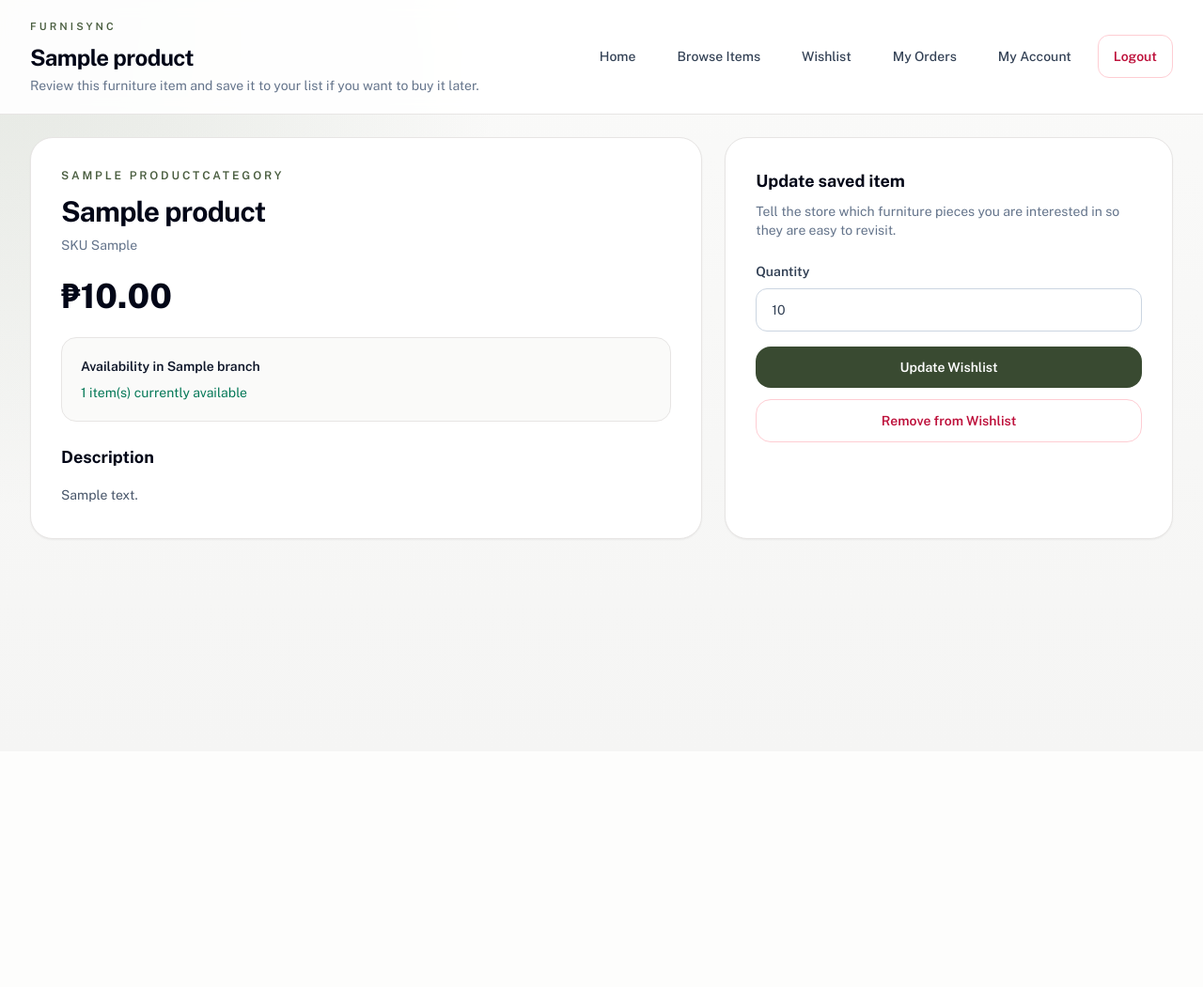
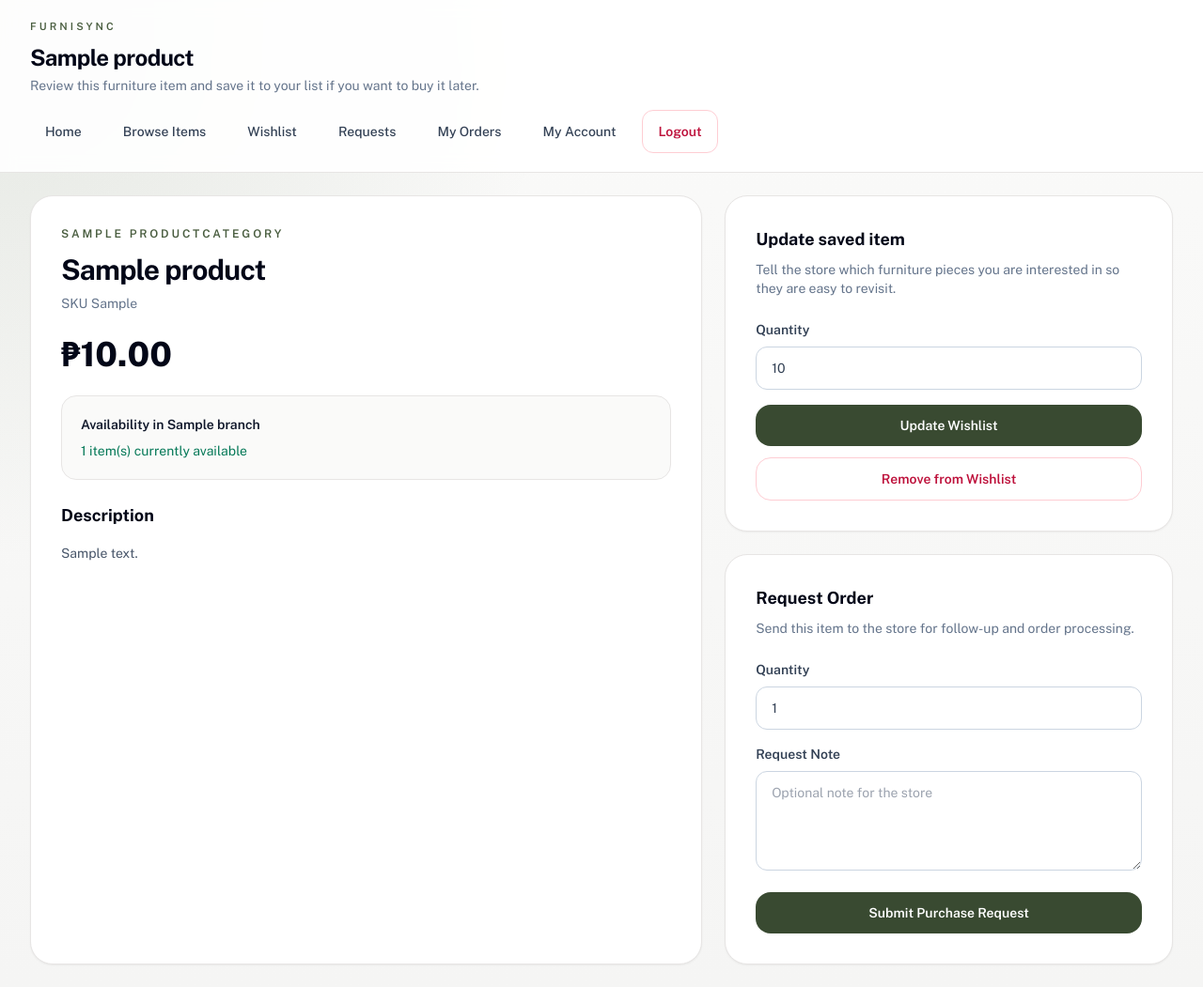
Before and after one commit to mrstorres-pixel/Furnisync, a Django app: page /customer/shop/1/ in a window 1280 px wide. Shown: the whole page at 94% size. Before the commit the page ends 575 px from the top, so only its background shows below. Run offline with Django 5.2, Linux system fonts and the light colour scheme; a user stored in the database is signed in; tables that the repository leaves empty hold one stand-in row (values such as "Sample post"); some libraries are stand-ins or nearby versions.

Commit message:
Add customer purchase request workflow

```diff
--- a/core/forms.py
+++ b/core/forms.py
@@ -13,6 +13,8 @@ from django.utils import timezone
 
 from .models import (
     Customer,
+    CustomerPurchaseRequest,
+    CustomerPurchaseRequestStatus,
     DailyReconciliation,
     Inventory,
     InventoryAdjustment,
@@ -165,6 +167,47 @@ class WishlistItemForm(forms.ModelForm):
         super().__init__(*args, **kwargs)
         apply_tailwind_classes(self)
         self.fields["quantity"].widget.attrs["min"] = "1"
+
+
+class CustomerPurchaseRequestForm(forms.ModelForm):
+    class Meta:
+        model = CustomerPurchaseRequest
+        fields = ["quantity", "note"]
+        widgets = {
+            "note": forms.Textarea(attrs={"rows": 4, "placeholder": "Optional note for the store"}),
+        }
+
+    def __init__(self, *args, **kwargs):
+        super().__init__(*args, **kwargs)
+        apply_tailwind_classes(self)
+        self.fields["quantity"].widget.attrs["min"] = "1"
+        self.fields["quantity"].label = "Quantity"
+        self.fields["note"].label = "Request Note"
+
+    def clean_quantity(self):
+        quantity = self.cleaned_data["quantity"]
+        if quantity <= 0:
+            raise forms.ValidationError("Quantity must be at least 1.")
+        return quantity
+
+
+class CustomerPurchaseRequestReviewForm(forms.ModelForm):
+    class Meta:
+        model = CustomerPurchaseRequest
+        fields = ["status", "note"]
+        widgets = {
+            "note": forms.Textarea(attrs={"rows": 4}),
+        }
+
+    def __init__(self, *args, **kwargs):
+        super().__init__(*args, **kwargs)
+        apply_tailwind_classes(self)
+        self.fields["status"].choices = [
+            (CustomerPurchaseRequestStatus.PENDING, CustomerPurchaseRequestStatus.PENDING.label),
+            (CustomerPurchaseRequestStatus.REVIEWED, CustomerPurchaseRequestStatus.REVIEWED.label),
+            (CustomerPurchaseRequestStatus.CONVERTED, CustomerPurchaseRequestStatus.CONVERTED.label),
+            (CustomerPurchaseRequestStatus.CANCELLED, CustomerPurchaseRequestStatus.CANCELLED.label),
+        ]
 
 
 class OrderItemForm(forms.ModelForm):
--- a/core/urls.py
+++ b/core/urls.py
@@ -12,6 +12,7 @@ urlpatterns = [
     path("customer/wishlist/<int:item_id>/remove/", views.customer_wishlist_remove, name="customer_wishlist_remove"),
     path("customer/account/", views.customer_account, name="customer_account"),
     path("customer/orders/", views.customer_orders, name="customer_orders"),
+    path("customer/requests/", views.customer_requests, name="customer_requests"),
     # Customers & orders
     path("customers/new/", views.create_customer, name="create_customer"),
     path("customers/", views.customer_list, name="customer_list"),
@@ -51,6 +52,8 @@ urlpatterns = [
     path("employees/", views.employee_list, name="employee_list"),
     path("employees/<int:profile_id>/", views.employee_detail, name="employee_detail"),
     path("transactions/", views.transaction_list, name="transaction_list"),
+    path("customer-purchase-requests/", views.customer_purchase_request_list, name="customer_purchase_request_list"),
+    path("customer-purchase-requests/<int:request_id>/", views.customer_purchase_request_detail, name="customer_purchase_request_detail"),
     path("audit-trail/", views.audit_log_list, name="audit_log_list"),
     path("audit-trail/<int:log_id>/", views.audit_log_detail, name="audit_log_detail"),
     path("fraud-review/", views.fraud_review_list, name="fraud_review_list"),
--- a/core/views.py
+++ b/core/views.py
@@ -19,6 +19,8 @@ from django.utils import timezone
 from .forms import (
     CustomerPaymentConfirmationForm,
     CustomerForm,
+    CustomerPurchaseRequestForm,
+    CustomerPurchaseRequestReviewForm,
     CustomerSignupForm,
     DailyReconciliationForm,
     InventoryAdjustmentForm,
@@ -37,6 +39,8 @@ from .models import (
     AuditLog,
     Branch,
     Customer,
+    CustomerPurchaseRequest,
+    CustomerPurchaseRequestStatus,
     DailyReconciliation,
     Inventory,
     InventoryAdjustment,
@@ -451,6 +455,9 @@ def customer_dashboard(request: HttpRequest) -> HttpResponse:
     wishlist_items = list(
         customer.wishlist_items.select_related("product", "product__category").order_by("-created_at")[:6]
     )
+    purchase_requests = list(
+        customer.purchase_requests.select_related("product", "branch").order_by("-created_at")[:5]
+    )
     payments = list(
         Payment.objects.filter(order__customer=customer)
         .select_related("payment_receipt", "collector", "order")
@@ -464,10 +471,12 @@ def customer_dashboard(request: HttpRequest) -> HttpResponse:
             "customer": customer,
             "orders": orders[:5],
             "wishlist_items": wishlist_items,
+            "purchase_requests": purchase_requests,
             "recent_payments": payments,
             "dashboard_summary": {
                 "order_count": len(orders),
                 "wishlist_count": customer.wishlist_items.count(),
+                "request_count": customer.purchase_requests.count(),
                 "outstanding_total": outstanding_total,
                 "paid_orders": sum((1 for order in orders if order.remaining_balance <= Decimal("0.00")), 0),
             },
@@ -554,16 +563,28 @@ def customer_product_detail(request: HttpRequest, product_id: int) -> HttpRespon
     inventory = product.inventories_cache[0] if getattr(product, "inventories_cache", None) else None
     wishlist_item = customer.wishlist_items.filter(product=product).first() if customer is not None else None
     form = WishlistItemForm(request.POST or None, instance=wishlist_item)
+    request_form = CustomerPurchaseRequestForm(request.POST or None, prefix="request")
     if request.method == "POST" and customer is None:
         messages.info(request, "Create a customer account first so you can save items and continue with your order request.")
         return redirect(f"{reverse('customer_signup')}?next={reverse('customer_product_detail', args=[product.id])}")
-    if request.method == "POST" and form.is_valid():
+    action = request.POST.get("action")
+    if request.method == "POST" and action == "wishlist" and form.is_valid():
         item = form.save(commit=False)
         item.customer = customer
         item.product = product
         item.save()
         messages.success(request, f"{product.name} was added to your saved items.")
         return redirect("customer_product_detail", product_id=product.id)
+    if request.method == "POST" and action == "purchase_request" and request_form.is_valid():
+        CustomerPurchaseRequest.objects.create(
+            customer=customer,
+            branch=branch,
+            product=product,
+            quantity=request_form.cleaned_data["quantity"],
+            note=request_form.cleaned_data["note"],
+        )
+        messages.success(request, f"Your request for {product.name} was sent to the store for review.")
+        return redirect("customer_requests")
 
     return render(
         request,
@@ -575,6 +596,7 @@ def customer_product_detail(request: HttpRequest, product_id: int) -> HttpRespon
             "inventory": inventory,
             "wishlist_item": wishlist_item,
             "wishlist_form": form,
+            "request_form": request_form,
             "is_public_browse": customer is None,
         },
     )
@@ -617,6 +639,70 @@ def customer_orders(request: HttpRequest) -> HttpResponse:
         customer.orders.prefetch_related("items__product", "payments").order_by("-created_at")
     )
     return render(request, "core/customer_orders.html", {"customer": customer, "orders": orders})
+
+
+@customer_required
+def customer_requests(request: HttpRequest) -> HttpResponse:
+    customer = _get_customer_account(request.user)
+    assert customer is not None
+    requests = list(
+        customer.purchase_requests.select_related("product", "branch", "reviewed_by").order_by("-created_at")
+    )
+    return render(request, "core/customer_requests.html", {"customer": customer, "requests": requests})
+
+
+@role_required(UserRole.SECRETARY, UserRole.MANAGER, UserRole.OWNER)
+def customer_purchase_request_list(request: HttpRequest) -> HttpResponse:
+    active_branch = _get_active_branch(request.user)
+    status_filter = request.GET.get("status", "").strip()
+    requests = CustomerPurchaseRequest.objects.select_related("customer", "product", "branch", "reviewed_by").order_by("-created_at")
+    if active_branch is not None:
+        requests = requests.filter(branch=active_branch)
+    if status_filter:
+        requests = requests.filter(status=status_filter)
+    requests = list(requests)
+    return render(
+        request,
+        "core/customer_purchase_request_list.html",
+        {
+            "requests": requests,
+            "filters": {"status": status_filter},
+            "status_choices": CustomerPurchaseRequestStatus.choices,
+            "request_summary": {
+                "count": len(requests),
+                "pending": sum((1 for item in requests if item.status == CustomerPurchaseRequestStatus.PENDING), 0),
+                "reviewed": sum((1 for item in requests if item.status == CustomerPurchaseRequestStatus.REVIEWED), 0),
+                "converted": sum((1 for item in requests if item.status == CustomerPurchaseRequestStatus.CONVERTED), 0),
+            },
+        },
+    )
+
+
+@role_required(UserRole.SECRETARY, UserRole.MANAGER, UserRole.OWNER)
+def customer_purchase_request_detail(request: HttpRequest, request_id: int) -> HttpResponse:
+    active_branch = _get_active_branch(request.user)
+    request_qs = CustomerPurchaseRequest.objects.select_related("customer", "product", "branch", "reviewed_by")
+    if active_branch is not None:
+        request_qs = request_qs.filter(branch=active_branch)
+    purchase_request = get_object_or_404(request_qs, pk=request_id)
+
+    if request.method == "POST":
+        form = CustomerPurchaseRequestReviewForm(request.POST, instance=purchase_request)
+        if form.is_valid():
+            item = form.save(commit=False)
+            item.reviewed_by = request.user
+            item.reviewed_at = timezone.now()
+            item.save()
+            messages.success(request, "Purchase request updated.")
+            return redirect("customer_purchase_request_detail", request_id=item.id)
+    else:
+        form = CustomerPurchaseRequestReviewForm(instance=purchase_request)
+
+    return render(
+        request,
+        "core/customer_purchase_request_detail.html",
+        {"purchase_request": purchase_request, "form": form},
+    )
 
 
 @login_required
--- a/templates/base.html
+++ b/templates/base.html
@@ -133,6 +133,7 @@
                         <a href="{% url 'customer_list' %}" class="block rounded-xl px-4 py-3 text-slate-300 transition hover:bg-slate-900 hover:text-white">Customer Records</a>
                         <a href="{% url 'create_order' %}" class="block rounded-xl px-4 py-3 text-slate-300 transition hover:bg-slate-900 hover:text-white">Create Order</a>
                         <a href="{% url 'order_list' %}" class="block rounded-xl px-4 py-3 text-slate-300 transition hover:bg-slate-900 hover:text-white">Order Register</a>
+                        <a href="{% url 'customer_purchase_request_list' %}" class="block rounded-xl px-4 py-3 text-slate-300 transition hover:bg-slate-900 hover:text-white">Customer Requests</a>
                         <a href="{% url 'product_list' %}" class="block rounded-xl px-4 py-3 text-slate-300 transition hover:bg-slate-900 hover:text-white">Catalog &amp; Stock</a>
                     </div>
                 {% elif user.profile.role == 'manager' %}
@@ -140,6 +141,7 @@
                         <p class="px-3 text-[11px] font-semibold uppercase tracking-[0.24em] text-slate-500">Operations Control</p>
                         <a href="{% url 'transaction_list' %}" class="block rounded-xl px-4 py-3 text-slate-300 transition hover:bg-slate-900 hover:text-white">Transactions</a>
                         <a href="{% url 'order_list' %}" class="block rounded-xl px-4 py-3 text-slate-300 transition hover:bg-slate-900 hover:text-white">Order Register</a>
+                        <a href="{% url 'customer_purchase_request_list' %}" class="block rounded-xl px-4 py-3 text-slate-300 transition hover:bg-slate-900 hover:text-white">Customer Requests</a>
                         <a href="{% url 'product_list' %}" class="block rounded-xl px-4 py-3 text-slate-300 transition hover:bg-slate-900 hover:text-white">Catalog &amp; Stock</a>
                         <a href="{% url 'customer_list' %}" class="block rounded-xl px-4 py-3 text-slate-300 transition hover:bg-slate-900 hover:text-white">Customers</a>
                         <a href="{% url 'employee_list' %}" class="block rounded-xl px-4 py-3 text-slate-300 transition hover:bg-slate-900 hover:text-white">Employees</a>
@@ -152,6 +154,7 @@
                         <p class="px-3 text-[11px] font-semibold uppercase tracking-[0.24em] text-slate-500">Business Oversight</p>
                         <a href="{% url 'transaction_list' %}" class="block rounded-xl px-4 py-3 text-slate-300 transition hover:bg-slate-900 hover:text-white">Transactions</a>
                         <a href="{% url 'order_list' %}" class="block rounded-xl px-4 py-3 text-slate-300 transition hover:bg-slate-900 hover:text-white">Orders</a>
+                        <a href="{% url 'customer_purchase_request_list' %}" class="block rounded-xl px-4 py-3 text-slate-300 transition hover:bg-slate-900 hover:text-white">Customer Requests</a>
                         <a href="{% url 'product_list' %}" class="block rounded-xl px-4 py-3 text-slate-300 transition hover:bg-slate-900 hover:text-white">Catalog &amp; Stock</a>
                         <a href="{% url 'customer_list' %}" class="block rounded-xl px-4 py-3 text-slate-300 transition hover:bg-slate-900 hover:text-white">Customers</a>
                         <a href="{% url 'employee_list' %}" class="block rounded-xl px-4 py-3 text-slate-300 transition hover:bg-slate-900 hover:text-white">Employees</a>
--- a/templates/base_customer.html
+++ b/templates/base_customer.html
@@ -51,6 +51,7 @@
                         <a href="{% url 'customer_dashboard' %}" class="rounded-xl px-4 py-3 font-medium text-slate-700 transition hover:bg-stone-100">Home</a>
                         <a href="{% url 'customer_product_list' %}" class="rounded-xl px-4 py-3 font-medium text-slate-700 transition hover:bg-stone-100">Browse Items</a>
                         <a href="{% url 'customer_wishlist' %}" class="rounded-xl px-4 py-3 font-medium text-slate-700 transition hover:bg-stone-100">Wishlist</a>
+                        <a href="{% url 'customer_requests' %}" class="rounded-xl px-4 py-3 font-medium text-slate-700 transition hover:bg-stone-100">Requests</a>
                         <a href="{% url 'customer_orders' %}" class="rounded-xl px-4 py-3 font-medium text-slate-700 transition hover:bg-stone-100">My Orders</a>
                         <a href="{% url 'customer_account' %}" class="rounded-xl px-4 py-3 font-medium text-slate-700 transition hover:bg-stone-100">My Account</a>
                         <a href="{% url 'logout' %}" class="rounded-xl border border-rose-200 bg-white px-4 py-3 font-semibold text-rose-700 transition hover:bg-rose-50">Logout</a>
--- a/templates/core/customer_product_detail.html
+++ b/templates/core/customer_product_detail.html
@@ -31,11 +31,13 @@
         </div>
     </section>
 
-    <section class="rounded-3xl border border-stone-200 bg-white p-8 shadow-sm">
+    <section class="space-y-6">
+        <div class="rounded-3xl border border-stone-200 bg-white p-8 shadow-sm">
             <h3 class="text-lg font-bold text-slate-950">{% if wishlist_item %}Update saved item{% else %}Save this item{% endif %}</h3>
             <p class="mt-2 text-sm text-slate-500">Tell the store which furniture pieces you are interested in so they are easy to revisit.</p>
             <form method="post" class="mt-6 space-y-4">
                 {% csrf_token %}
+                <input type="hidden" name="action" value="wishlist">
                 {% for field in wishlist_form %}
                     <div>
                         <label class="mb-2 block text-sm font-semibold text-slate-700">{{ field.label }}</label>
@@ -57,6 +59,28 @@
                     </button>
                 </form>
             {% endif %}
+        </div>
+
+        <div class="rounded-3xl border border-stone-200 bg-white p-8 shadow-sm">
+            <h3 class="text-lg font-bold text-slate-950">Request Order</h3>
+            <p class="mt-2 text-sm text-slate-500">Send this item to the store for follow-up and order processing.</p>
+            <form method="post" class="mt-6 space-y-4">
+            {% csrf_token %}
+            <input type="hidden" name="action" value="purchase_request">
+            {% for field in request_form %}
+                <div>
+                    <label class="mb-2 block text-sm font-semibold text-slate-700">{{ field.label }}</label>
+                    {{ field }}
+                    {% for error in field.errors %}
+                        <p class="mt-1 text-xs text-rose-600">{{ error }}</p>
+                    {% endfor %}
+                </div>
+            {% endfor %}
+            <button type="submit" class="w-full rounded-2xl bg-brand-700 px-4 py-3 text-sm font-semibold text-white transition hover:bg-brand-800">
+                {% if is_public_browse %}Create Account To Request Order{% else %}Submit Purchase Request{% endif %}
+            </button>
+        </form>
+        </div>
     </section>
 </div>
 {% endblock %}
```
Also changed, not shown: core/admin.py (+8 -0 lines), core/models.py (+35 -0 lines), templates/core/customer_dashboard.html (+17 -0 lines), templates/core/customer_purchase_request_detail.html (added, +63 -0 lines), templates/core/customer_purchase_request_list.html (added, +73 -0 lines), templates/core/customer_requests.html (added, +44 -0 lines), core/migrations/0009_customerpurchaserequest.py (added). Lines whose indentation alone changed are shown as unchanged.
